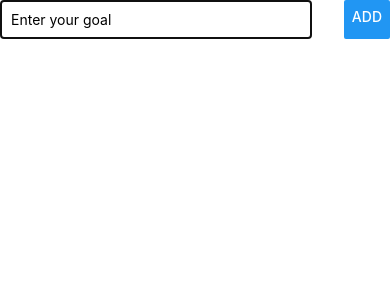
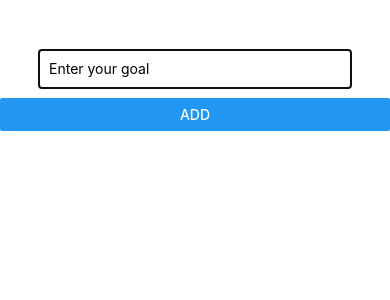
Before and after one commit to Rsja12/goals, a React Native app: screen / in a window 390 px wide. Both pictures are taken after a click on the button "ADD A NEW GOAL!". Shown: the top 300 px of the page. Built offline with nearby package versions, Linux system fonts and the light colour scheme.

Commit message:
style Modal

```diff
--- a/components/GoalInput.js
+++ b/components/GoalInput.js
@@ -10,7 +10,7 @@ const GoalInput = ({ handleAdd, isVisible }) => {
 
   return (
     <Modal visible={isVisible} animationType="slide">
-      <View style={styles.inputContainer} on>
+      <View style={styles.inputContainer}>
         <TextInput
           placeholder="Enter your goal"
           style={styles.input}
@@ -27,14 +27,16 @@ export default GoalInput;
 
 const styles = StyleSheet.create({
   inputContainer: {
-    flexDirection: "row",
-    justifyContent: "space-between",
-    alignContent: "center",
+    flex: 1,
+    flexDirection: "column",
   },
   input: {
     width: "80%",
+    alignSelf: "center",
     borderBottomColor: "black",
-    borderWidth: 1,
+    borderBottomWidth: 1,
     padding: 10,
+    marginBottom: 10,
+    marginTop: 50,
   },
 });
```
